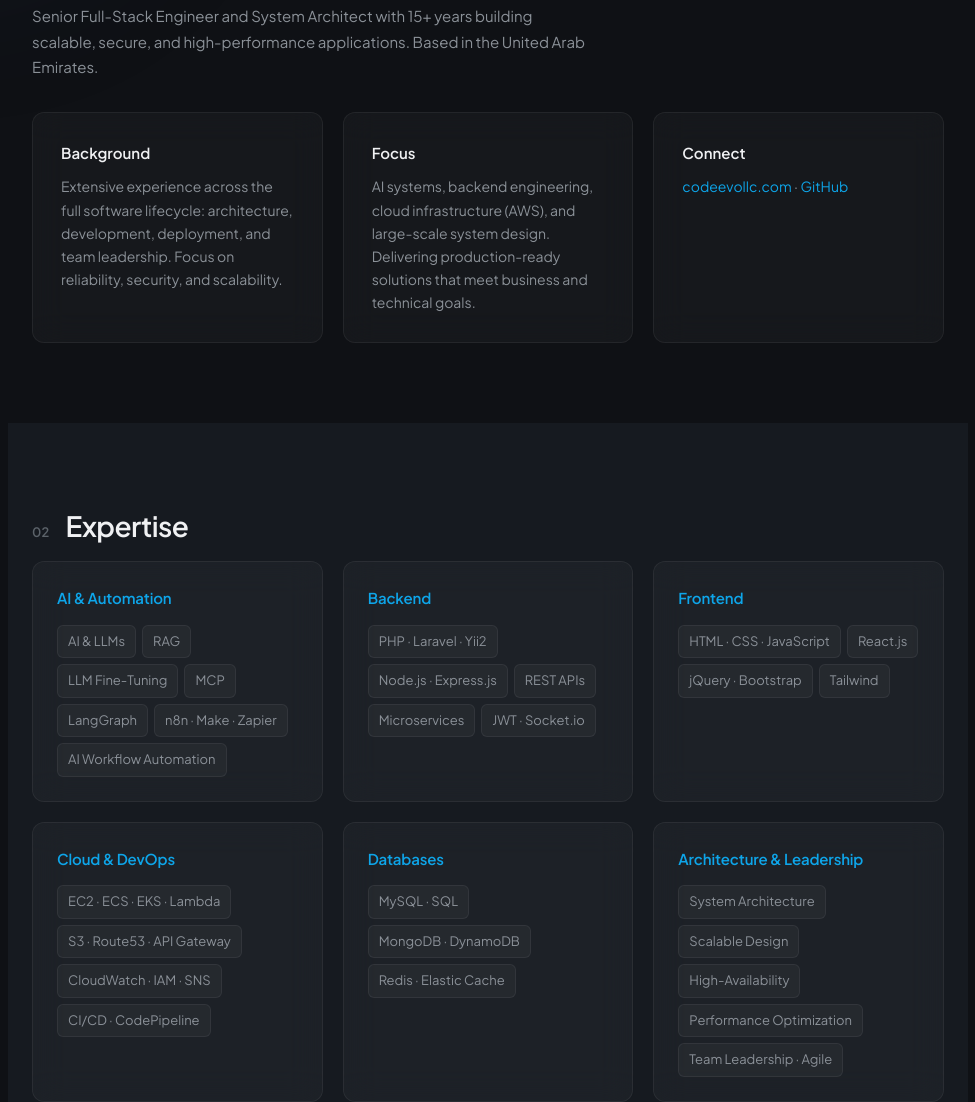
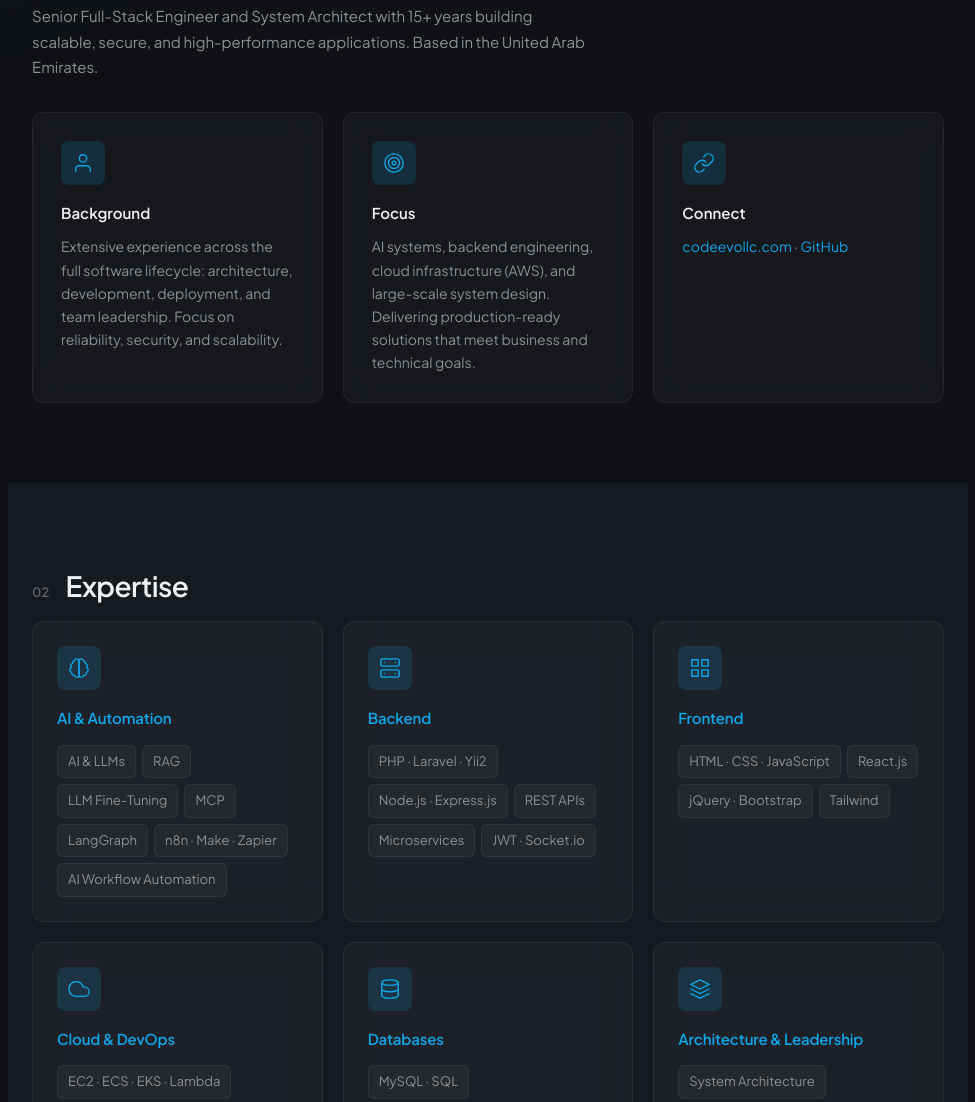
Before and after one commit to wakeel39/portfolio, a plain HTML site: page index.html in a window 1280 px wide. Shown: the part 935-2037 px from the top of the page, without its empty margins (152-1127 px from the left). Drawn offline with Linux system fonts and the light colour scheme.

```diff
--- a/index.html
+++ b/index.html
@@ -57,14 +57,23 @@
       <p class="section-intro">Senior Full-Stack Engineer and System Architect with 15+ years building scalable, secure, and high-performance applications. Based in the United Arab Emirates.</p>
       <div class="about-grid">
         <div class="about-card glass">
+          <span class="about-icon" aria-hidden="true">
+            <svg width="24" height="24" viewBox="0 0 24 24" fill="none" stroke="currentColor" stroke-width="1.5" stroke-linecap="round" stroke-linejoin="round"><path d="M20 21v-2a4 4 0 0 0-4-4H8a4 4 0 0 0-4 4v2"/><circle cx="12" cy="7" r="4"/></svg>
+          </span>
           <h3>Background</h3>
           <p>Extensive experience across the full software lifecycle: architecture, development, deployment, and team leadership. Focus on reliability, security, and scalability.</p>
         </div>
         <div class="about-card glass">
+          <span class="about-icon" aria-hidden="true">
+            <svg width="24" height="24" viewBox="0 0 24 24" fill="none" stroke="currentColor" stroke-width="1.5" stroke-linecap="round" stroke-linejoin="round"><circle cx="12" cy="12" r="10"/><circle cx="12" cy="12" r="6"/><circle cx="12" cy="12" r="2"/></svg>
+          </span>
           <h3>Focus</h3>
           <p>AI systems, backend engineering, cloud infrastructure (AWS), and large-scale system design. Delivering production-ready solutions that meet business and technical goals.</p>
         </div>
         <div class="about-card glass">
+          <span class="about-icon" aria-hidden="true">
+            <svg width="24" height="24" viewBox="0 0 24 24" fill="none" stroke="currentColor" stroke-width="1.5" stroke-linecap="round" stroke-linejoin="round"><path d="M10 13a5 5 0 0 0 7.54.54l3-3a5 5 0 0 0-7.07-7.07l-1.72 1.71"/><path d="M14 11a5 5 0 0 0-7.54-.54l-3 3a5 5 0 0 0 7.07 7.07l1.71-1.71"/></svg>
+          </span>
           <h3>Connect</h3>
           <p><a href="https://codeevollc.com" target="_blank" rel="noopener" class="link">codeevollc.com</a> · <a href="https://github.com/wakeel39" target="_blank" rel="noopener" class="link">GitHub</a></p>
         </div>
@@ -78,6 +87,9 @@
       </header>
       <div class="skills-grid">
         <div class="skill-card glass">
+          <span class="skill-icon" aria-hidden="true">
+            <svg width="24" height="24" viewBox="0 0 24 24" fill="none" stroke="currentColor" stroke-width="1.5" stroke-linecap="round" stroke-linejoin="round"><path d="M9.5 2A2.5 2.5 0 0 1 12 4.5v15a2.5 2.5 0 0 1-4.96.44 2.5 2.5 0 0 1-2.96-3.08 3 3 0 0 1-.34-5.58 2.5 2.5 0 0 1 1.32-4.24 2.5 2.5 0 0 1 1.98-3A2.5 2.5 0 0 1 9.5 2Z"/><path d="M14.5 2A2.5 2.5 0 0 0 12 4.5v15a2.5 2.5 0 0 0 4.96.44 2.5 2.5 0 0 0 2.96-3.08 3 3 0 0 0 .34-5.58 2.5 2.5 0 0 0-1.32-4.24 2.5 2.5 0 0 0-1.98-3A2.5 2.5 0 0 0 14.5 2Z"/></svg>
+          </span>
           <h3>AI & Automation</h3>
           <ul class="skill-tags">
             <li>AI & LLMs</li>
@@ -90,6 +102,9 @@
           </ul>
         </div>
         <div class="skill-card glass">
+          <span class="skill-icon" aria-hidden="true">
+            <svg width="24" height="24" viewBox="0 0 24 24" fill="none" stroke="currentColor" stroke-width="1.5" stroke-linecap="round" stroke-linejoin="round"><rect x="2" y="2" width="20" height="8" rx="2"/><rect x="2" y="14" width="20" height="8" rx="2"/><path d="M6 6v.01M6 18v.01M18 6v.01M18 18v.01"/></svg>
+          </span>
           <h3>Backend</h3>
           <ul class="skill-tags">
             <li>PHP · Laravel · Yii2</li>
@@ -100,6 +115,9 @@
           </ul>
         </div>
         <div class="skill-card glass">
+          <span class="skill-icon" aria-hidden="true">
+            <svg width="24" height="24" viewBox="0 0 24 24" fill="none" stroke="currentColor" stroke-width="1.5" stroke-linecap="round" stroke-linejoin="round"><rect x="3" y="3" width="7" height="7"/><rect x="14" y="3" width="7" height="7"/><rect x="14" y="14" width="7" height="7"/><rect x="3" y="14" width="7" height="7"/></svg>
+          </span>
           <h3>Frontend</h3>
           <ul class="skill-tags">
             <li>HTML · CSS · JavaScript</li>
@@ -109,6 +127,9 @@
           </ul>
         </div>
         <div class="skill-card glass">
+          <span class="skill-icon" aria-hidden="true">
+            <svg width="24" height="24" viewBox="0 0 24 24" fill="none" stroke="currentColor" stroke-width="1.5" stroke-linecap="round" stroke-linejoin="round"><path d="M18 10h-1.26A8 8 0 1 0 9 20h9a5 5 0 0 0 0-10z"/></svg>
+          </span>
           <h3>Cloud & DevOps</h3>
           <ul class="skill-tags">
             <li>EC2 · ECS · EKS · Lambda</li>
@@ -118,6 +139,9 @@
           </ul>
         </div>
         <div class="skill-card glass">
+          <span class="skill-icon" aria-hidden="true">
+            <svg width="24" height="24" viewBox="0 0 24 24" fill="none" stroke="currentColor" stroke-width="1.5" stroke-linecap="round" stroke-linejoin="round"><ellipse cx="12" cy="5" rx="9" ry="3"/><path d="M21 12c0 1.66-4 3-9 3s-9-1.34-9-3"/><path d="M3 5v14c0 1.66 4 3 9 3s9-1.34 9-3V5"/></svg>
+          </span>
           <h3>Databases</h3>
           <ul class="skill-tags">
             <li>MySQL · SQL</li>
@@ -126,6 +150,9 @@
           </ul>
         </div>
         <div class="skill-card glass">
+          <span class="skill-icon" aria-hidden="true">
+            <svg width="24" height="24" viewBox="0 0 24 24" fill="none" stroke="currentColor" stroke-width="1.5" stroke-linecap="round" stroke-linejoin="round"><path d="M12 2L2 7l10 5 10-5-10-5z"/><path d="M2 17l10 5 10-5"/><path d="M2 12l10 5 10-5"/></svg>
+          </span>
           <h3>Architecture & Leadership</h3>
           <ul class="skill-tags">
             <li>System Architecture</li>
--- a/styles.css
+++ b/styles.css
@@ -352,6 +352,23 @@
   border-color: var(--border-hover);
 }
 
+.about-icon {
+  display: flex;
+  align-items: center;
+  justify-content: center;
+  width: 44px;
+  height: 44px;
+  border-radius: var(--radius-sm);
+  background: var(--accent-soft);
+  color: var(--accent);
+  margin-bottom: 16px;
+  flex-shrink: 0;
+}
+.about-icon svg {
+  width: 22px;
+  height: 22px;
+}
+
 .about-card h3 {
   font-size: 0.9375rem;
   font-weight: 600;
@@ -397,6 +414,28 @@
 
 .skill-card:hover {
   border-color: var(--border-hover);
+}
+
+.skill-icon {
+  display: flex;
+  align-items: center;
+  justify-content: center;
+  width: 44px;
+  height: 44px;
+  border-radius: var(--radius-sm);
+  background: var(--accent-soft);
+  color: var(--accent);
+  margin-bottom: 16px;
+  flex-shrink: 0;
+  transition: var(--transition);
+}
+.skill-icon svg {
+  width: 22px;
+  height: 22px;
+}
+.skill-card:hover .skill-icon {
+  background: rgba(14, 165, 233, 0.25);
+  color: var(--accent);
 }
 
 .skill-card h3 {
```
